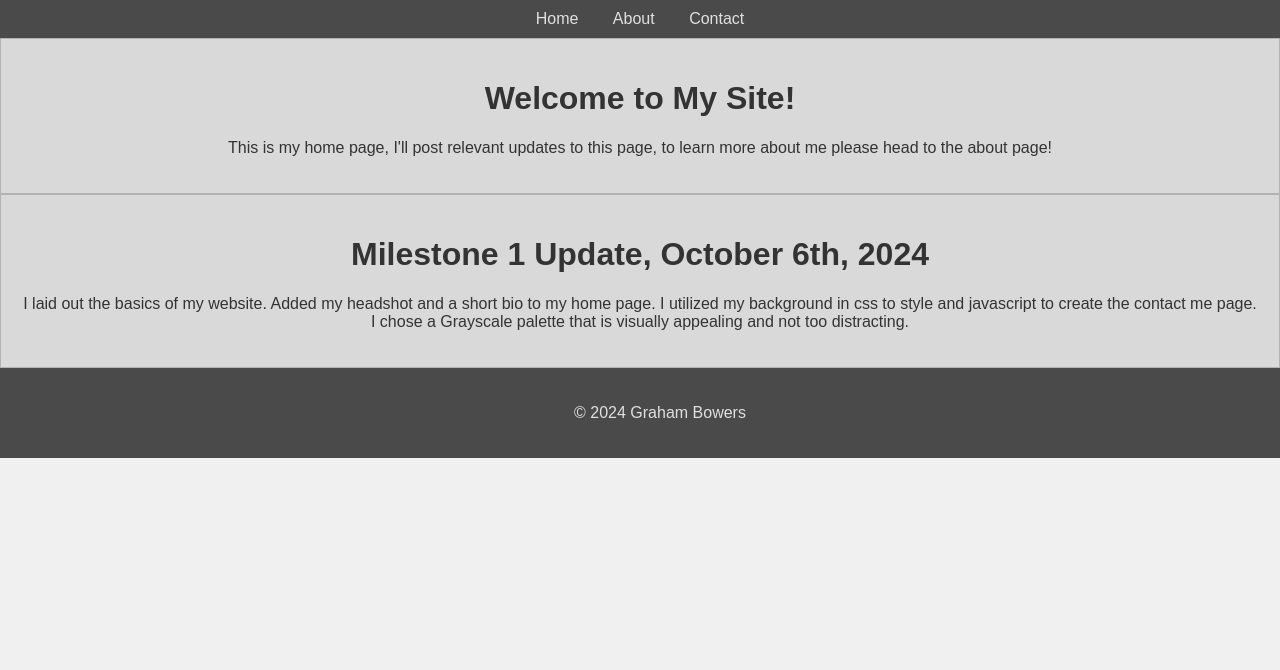
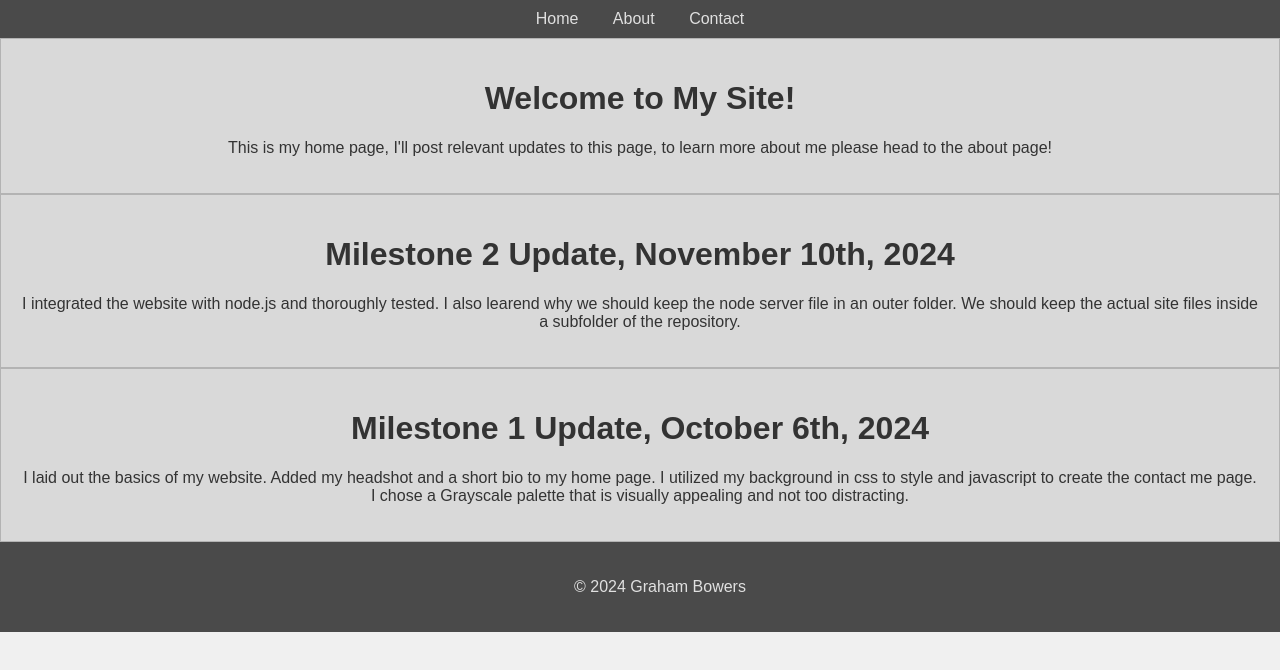
Before and after one commit to SaltyGraham/Web-Dev-Project, a website: page public/index.html in a window 1280 px wide. Shown: the top 670 px of the page. Drawn offline with Linux system fonts and the light colour scheme.

Commit message:
milestone 2

```diff
--- a/public/index.html
+++ b/public/index.html
@@ -24,6 +24,14 @@
             about page!</p>
     </main>
     <main>
+        <h1>Milestone 2 Update, November 10th, 2024</h1>
+        <p>
+            I integrated the website with node.js and thoroughly tested. I also learend why we should keep the node
+            server file in an outer folder. We should keep the
+            actual site files inside a subfolder of the repository.
+        </p>
+    </main>
+    <main>
         <h1>Milestone 1 Update, October 6th, 2024</h1>
         <p>
             I laid out the basics of my website. Added my headshot and a short bio to my home page. I utilized my
```
Also changed, not shown: package.json (added, +15 -0 lines), public/contact.html (+10 -1 lines), public/script.js (+7 -1 lines), server.js (+11 -7 lines), 2 other files.
